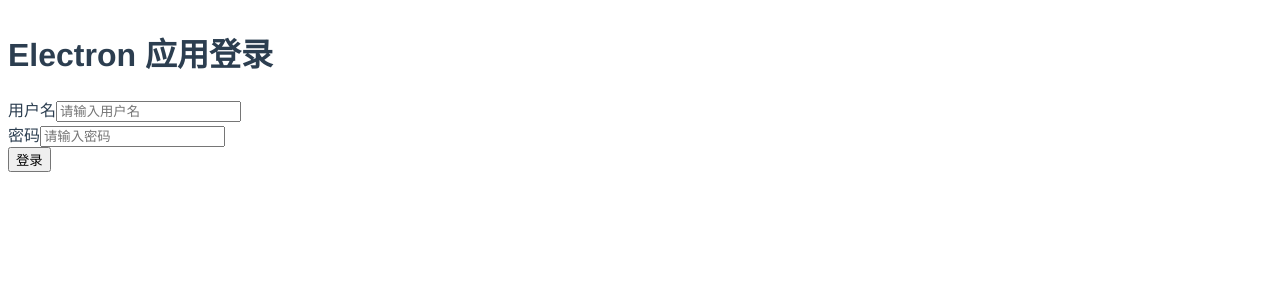
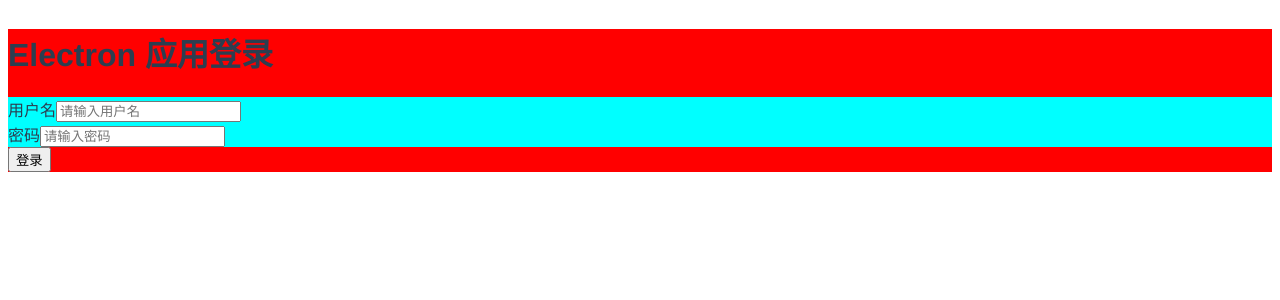
Before and after one commit to riceFun/electron-app-x, a Vue app: page /#/login in a window 1280 px wide. Shown: the top 300 px of the page. Built offline with nearby package versions, Linux system fonts and the light colour scheme.

Commit message:
添加 sass

```diff
--- a/package.json
+++ b/package.json
@@ -39,6 +39,8 @@
     "eslint": "^9.23.0",
     "eslint-plugin-vue": "^9.33.0",
     "prettier": "^3.5.3",
+    "sass": "^1.86.1",
+    "sass-loader": "^10",
     "typescript": "^5.8.2",
     "vite": "^6.2.3",
     "vue": "^3.5.13",
--- a/src/renderer/src/views/Login.vue
+++ b/src/renderer/src/views/Login.vue
@@ -55,6 +55,12 @@
 }
 </script>
 
-<style scoped>
-/* 样式同上 */
+<style scoped lang="scss">
+.login-container {
+  background-color: red;
+
+  .form-group {
+    background-color: aqua;
+  }
+}
 </style>
```
Also changed, not shown: electron.vite.config.ts (+7 -0 lines), 1 other file (tests, documents, lock files or other folders).
